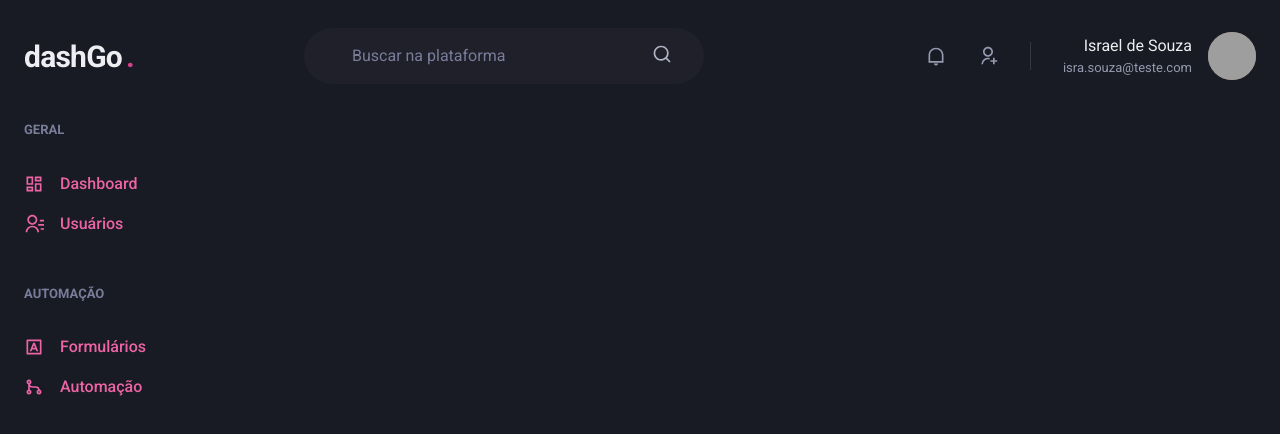
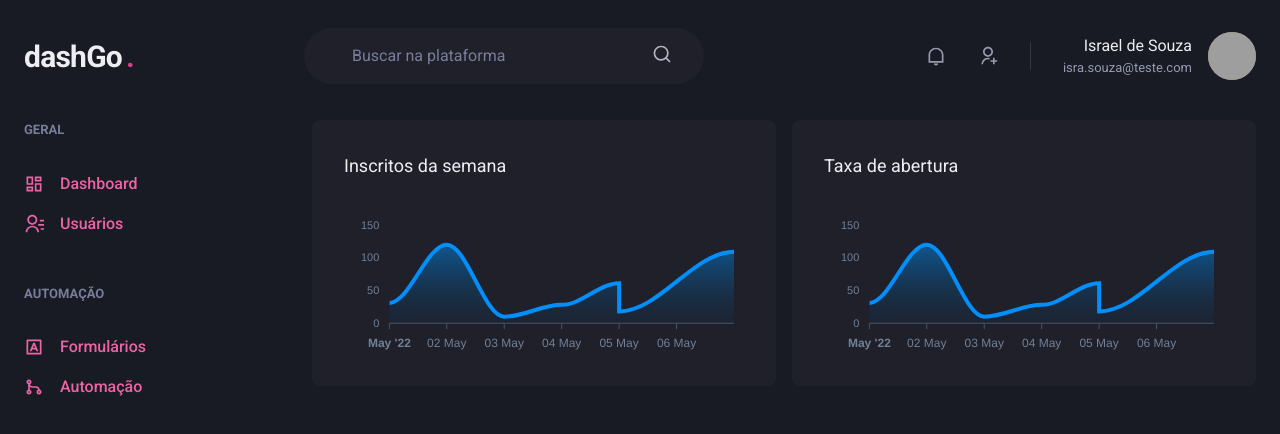
Before and after one commit to israsouzab/dashboard-dashgo, a Next.js app: page /dashboard in a window 1280 px wide. Shown: the top 434 px of the page. Built offline with nearby package versions, Linux system fonts and the light colour scheme; grey boxes are pictures that could not be loaded.

Commit message:
add graficos com apexcharts

```diff
--- a/package.json
+++ b/package.json
@@ -13,9 +13,11 @@
     "@chakra-ui/react": "^1.8.8",
     "@emotion/react": "^11",
     "@emotion/styled": "^11",
+    "apexcharts": "^3.35.0",
     "framer-motion": "^6",
     "next": "12.1.5",
     "react": "18.0.0",
+    "react-apexcharts": "^1.4.0",
     "react-dom": "18.0.0",
     "react-icons": "^4.3.1"
   },
--- a/src/components/Sidebar.tsx
+++ b/src/components/Sidebar.tsx
@@ -95,7 +95,6 @@
                </Stack>
             </Box>
          </Stack>
-
       </Box>
    )
 }
--- a/src/pages/dashboard.tsx
+++ b/src/pages/dashboard.tsx
@@ -1,6 +1,63 @@
-import { Flex } from '@chakra-ui/react'
+import { Box, Flex, SimpleGrid, Text, theme } from '@chakra-ui/react'
+import dynamic from 'next/dynamic'
 import { Header } from '../components/Header'
 import { Sidebar } from '../components/Sidebar'
+
+const Chart = dynamic(() => import('react-apexcharts'), {
+   ssr: false
+})
+
+const options = {
+   chart: {
+      toolbar: {
+         show: false
+      },
+      zoom: {
+         enabled: false
+      },
+      foreColor: theme.colors.gray[500]
+   },
+   grid: {
+      show: false
+   },
+   dataLabels: {
+      enabled: false
+   },
+   tooltip: {
+      enabled: false
+   },
+   xaxis: {
+      type: 'datetime',
+      axisBorder: {
+         color: theme.colors.gray[600]
+      },
+      axisTicks: {
+         color: theme.colors.gray[600]
+      },
+      categories: [
+         '2022-05-01T00:00:00.000Z',
+         '2022-05-02T00:00:00.000Z',
+         '2022-05-03T00:00:00.000Z',
+         '2022-05-04T00:00:00.000Z',
+         '2022-05-05T00:00:00.000Z',
+         '2022-05-05T00:00:00.000Z',
+         '2022-05-07T00:00:00.000Z',
+      ]
+   },
+   fill: {
+      opacity: 0.3,
+      type: 'gradient',
+      gradient: {
+         shade: 'dark',
+         opacityFrom: 0.7,
+         opacityTo: 0.3
+      }
+   }
+}
+
+const series = [
+   { name: 'series1', data: [31, 120, 10, 28, 61, 18, 109] }
+]
 
 export default function Dashboard () {
    return (
@@ -17,6 +74,31 @@
             paddingX='6'
          >
             <Sidebar />
+            <SimpleGrid
+               flex='1'
+               gap='4'
+               minChildWidth='320px'
+               alignItems='flex-start'
+            >
+               <Box
+                  padding='8'
+                  background='gray.800'
+                  borderRadius={8}
+                  paddingBottom='4'
+               >
+                  <Text fontSize='lg' marginBottom='4'>Inscritos da semana</Text>
+                  <Chart options={options} series={series} type="area" height={160} />
+               </Box>
+               <Box
+                  padding='8'
+                  background='gray.800'
+                  borderRadius={8}
+                  paddingBottom='4'
+               >
+                  <Text fontSize='lg' marginBottom='4'>Taxa de abertura</Text>
+                  <Chart options={options} series={series} type="area" height={160} />
+               </Box>
+            </SimpleGrid>
          </Flex>
       </Flex>
    )
```
Also changed, not shown: 1 other file (tests, documents, lock files or other folders).
